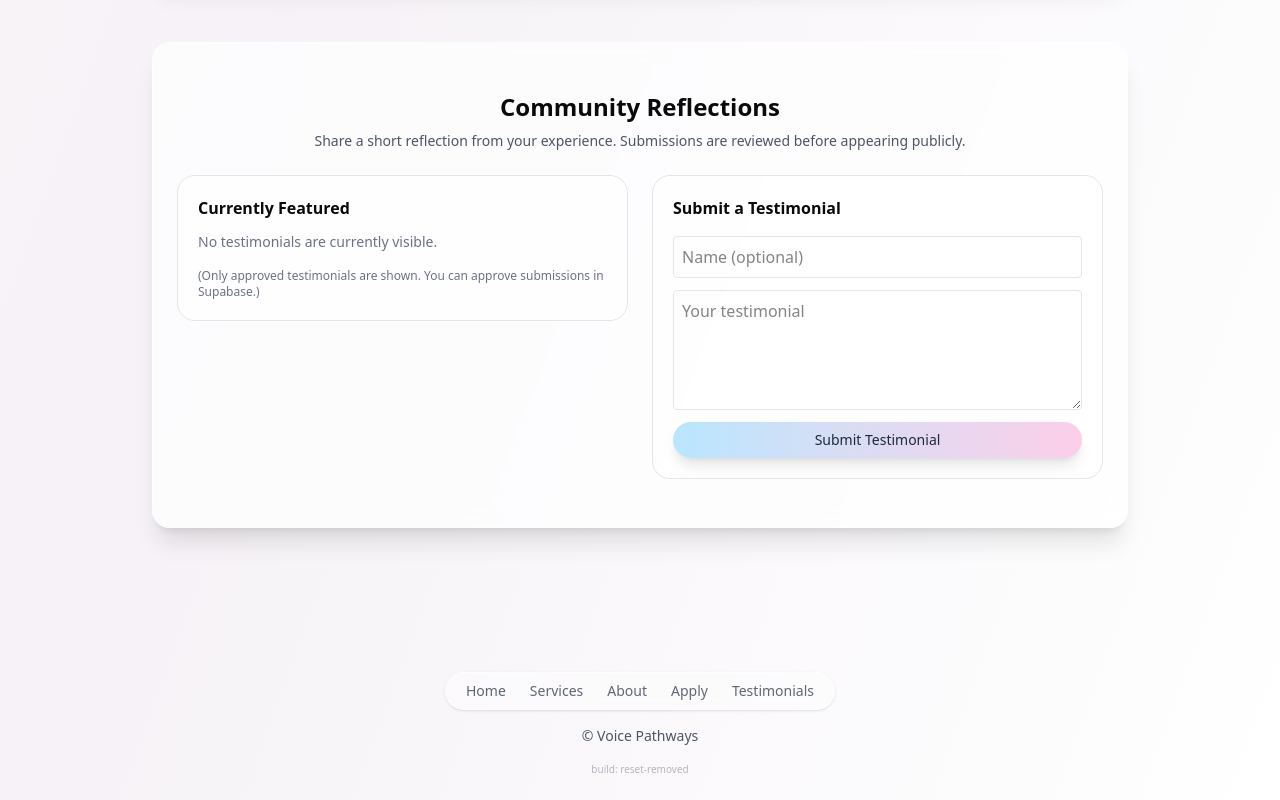
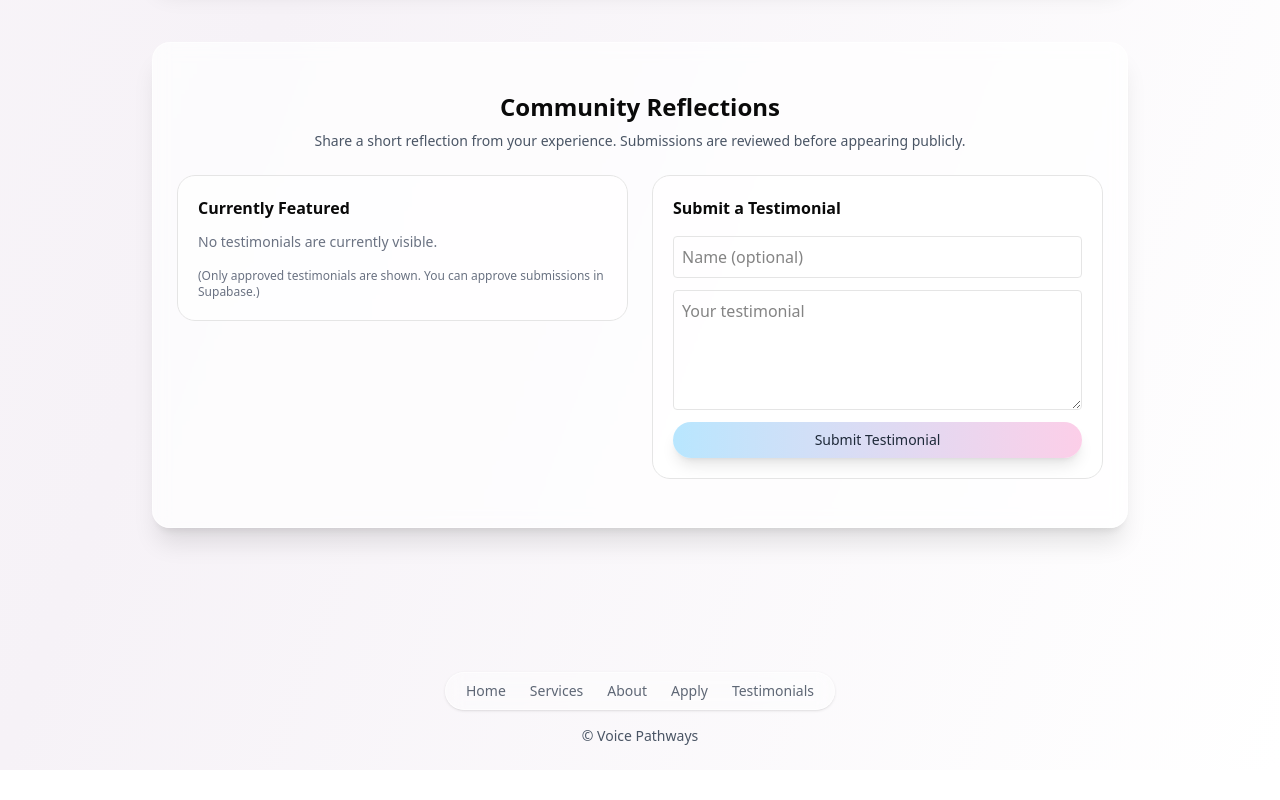
Before and after one commit to Aeriebella/Voice-Pathways, a Next.js app: page / in a window 1280 px wide. Shown: the part 2712-3512 px from the top of the page. After the commit the page ends 3482 px from the top, so only its background shows below. Built offline with nearby package versions, Linux system fonts and the light colour scheme; no server answers; the database is empty.

Commit message:
Remove footer build information

```diff
--- a/app/page.tsx
+++ b/app/page.tsx
@@ -493,7 +493,6 @@ export default function VoicePathways() {
           <a href="#testimonials" className="hover:underline">Testimonials</a>
         </nav>
         <div>© Voice Pathways</div>
-        <div className="text-[10px] opacity-40">build: reset-removed</div>
       </footer>
     </div>
   )
```
